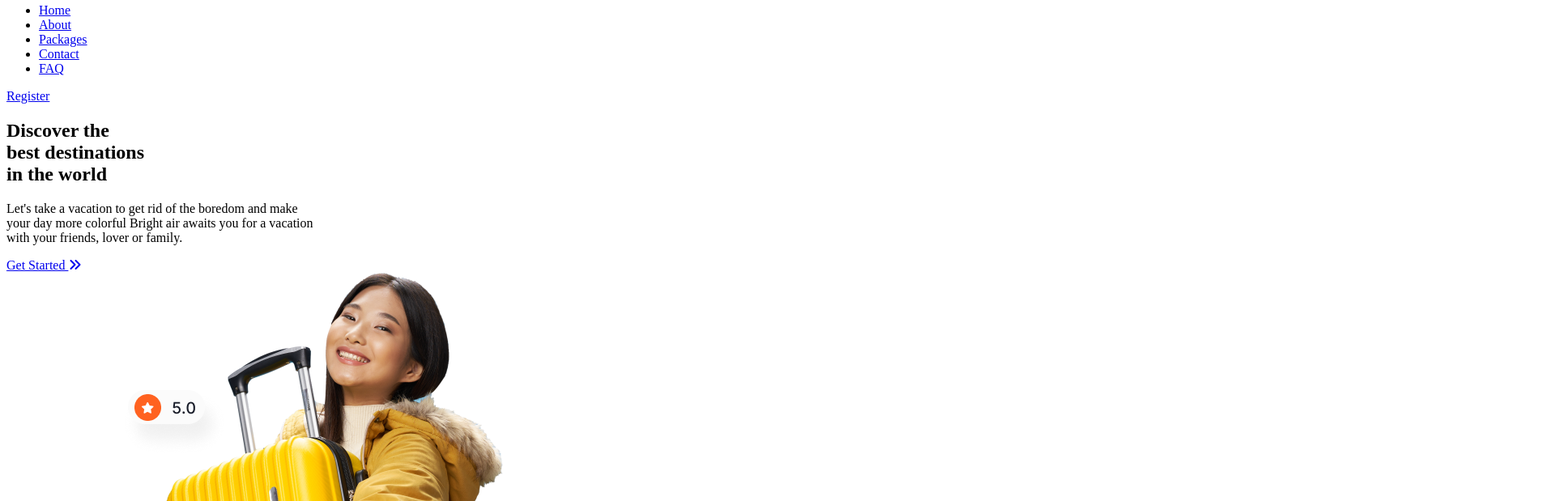
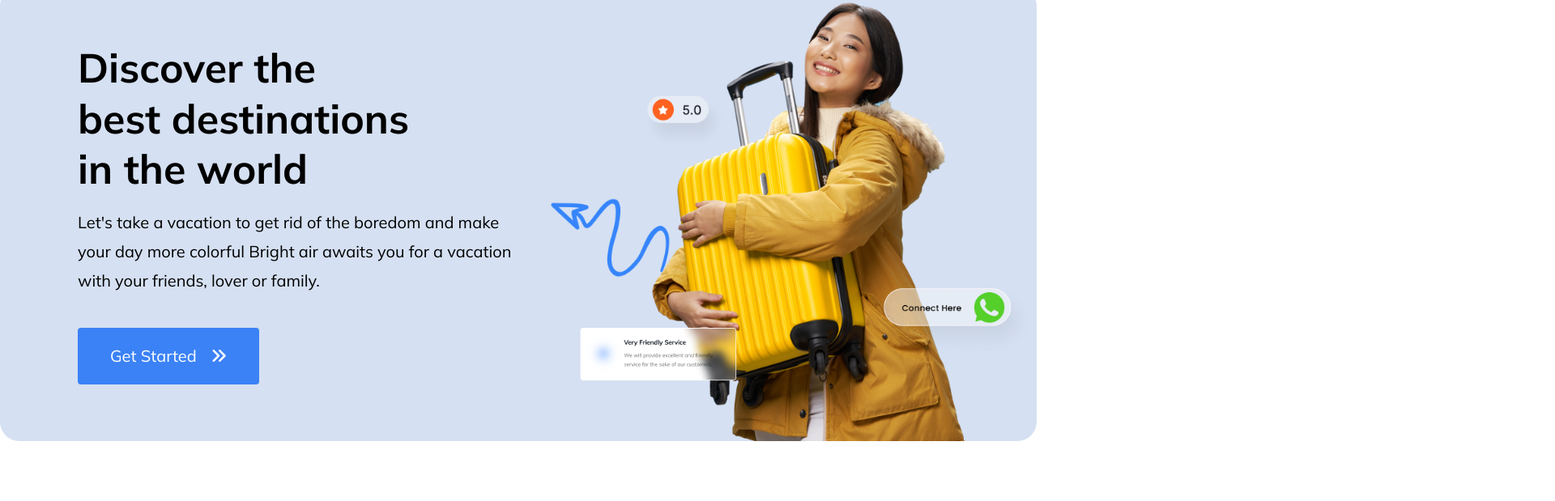
Before and after one commit to Tausif104/planet-tailwind, a website: page index.html in a window 1280 px wide. Shown: the part 67-686 px from the top of the page at 81% size, 1920 px wide, since content can reach past the window. Drawn offline with nearby package versions, Linux system fonts and the light colour scheme; the site is published under a folder, as on GitHub Pages, so addresses that start at the root find nothing.

Commit message:
css source fixed

```diff
--- a/index.html
+++ b/index.html
@@ -14,7 +14,7 @@
     />
     <link rel="stylesheet" href="https://cdn.jsdelivr.net/npm/swiper@8/swiper-bundle.min.css" />
     <link href="https://unpkg.com/aos@2.3.1/dist/aos.css" rel="stylesheet" />
-    <link rel="stylesheet" href="/assets/css/main.css" />
+    <link rel="stylesheet" href="assets/css/main.css" />
   </head>
   <body class="overflow-x-hidden">
     <!-- header -->
```
